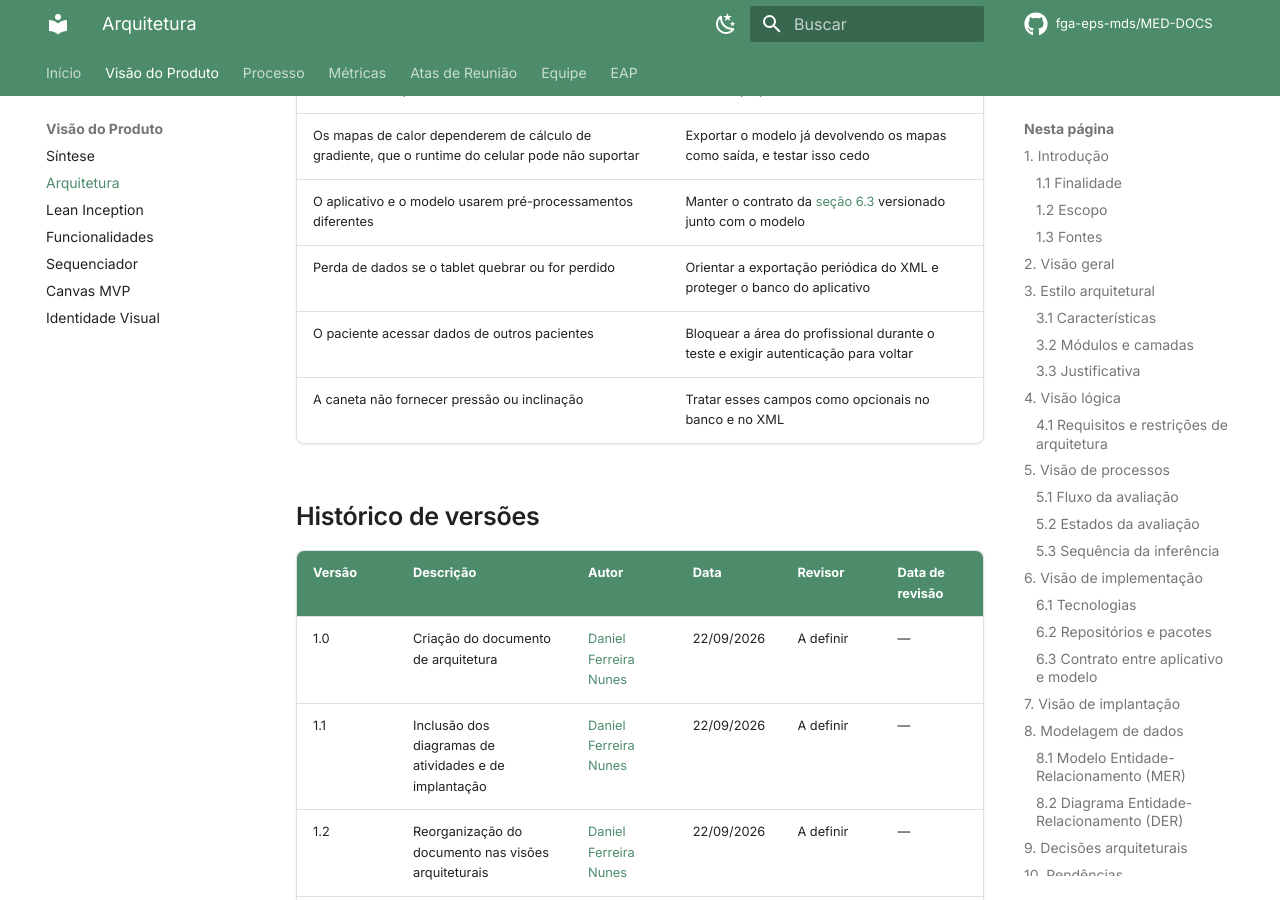
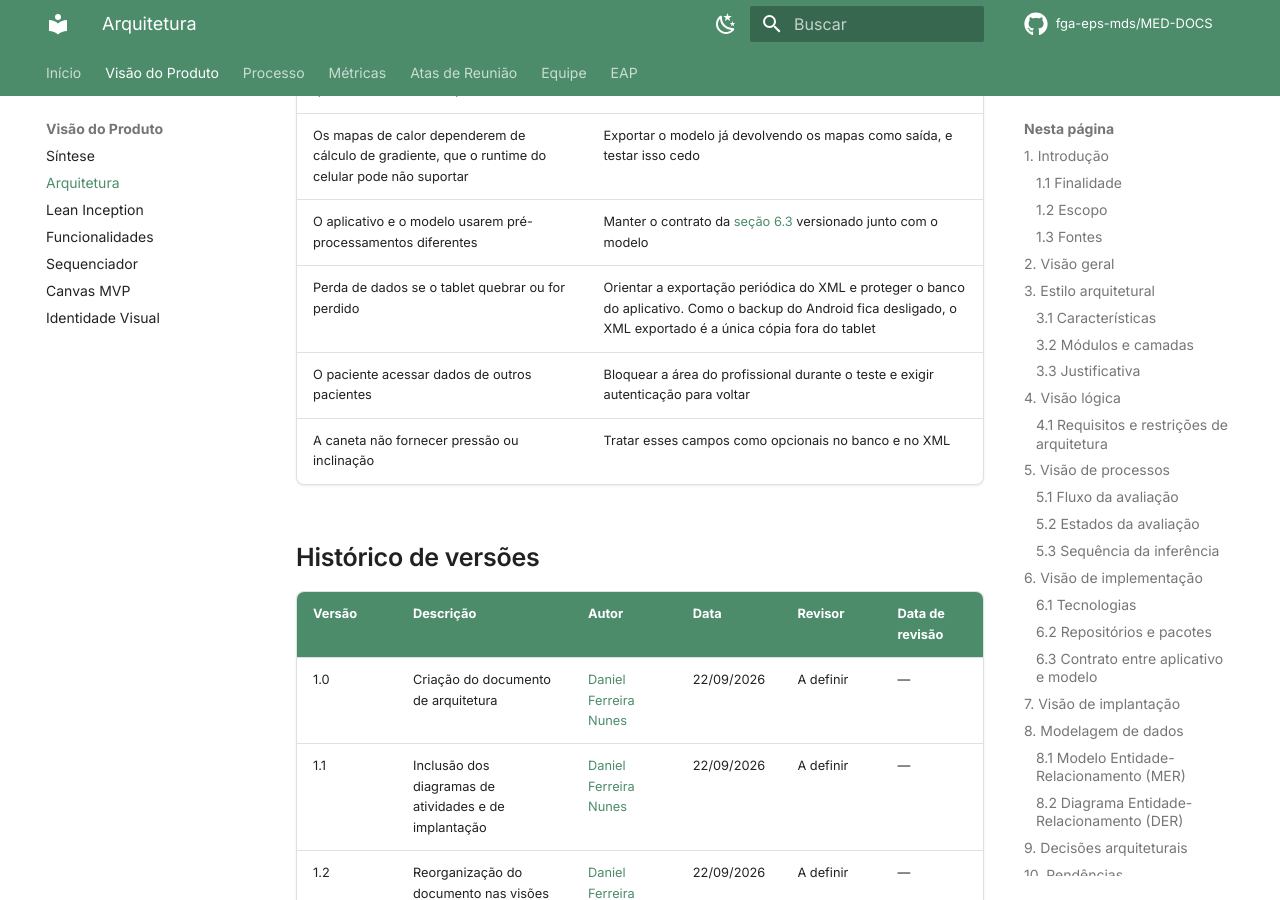
Before and after one commit to apollen27983/UNIEURO_MED-DOCS, an MkDocs documentation site: the page built from docs/produto/arquitetura.md, in a window 1280 px wide and 900 px high, scrolled down 19047 px. Built offline with MkDocs 1.6.1 and Material for MkDocs 9.7.7, drawn with Linux system fonts in a browser that asks for light colours; comment, search, counter and statistics services are not loaded.

Commit message:
docs(arquitetura): XML como única cópia dos dados fora do tablet

```diff
--- a/docs/produto/arquitetura.md
+++ b/docs/produto/arquitetura.md
@@ -353,7 +353,7 @@ Duas regras não aparecem no diagrama, porque a notação só permite cardinalid
 | O runtime do modelo exigir módulo nativo, que não funciona no Expo Go | Usar *development build* do Expo desde o início do projeto |
 | Os mapas de calor dependerem de cálculo de gradiente, que o runtime do celular pode não suportar | Exportar o modelo já devolvendo os mapas como saída, e testar isso cedo |
 | O aplicativo e o modelo usarem pré-processamentos diferentes | Manter o contrato da [seção 6.3](#63-contrato-entre-aplicativo-e-modelo) versionado junto com o modelo |
-| Perda de dados se o tablet quebrar ou for perdido | Orientar a exportação periódica do XML e proteger o banco do aplicativo |
+| Perda de dados se o tablet quebrar ou for perdido | Orientar a exportação periódica do XML e proteger o banco do aplicativo. Como o backup do Android fica desligado, o XML exportado é a única cópia fora do tablet |
 | O paciente acessar dados de outros pacientes | Bloquear a área do profissional durante o teste e exigir autenticação para voltar |
 | A caneta não fornecer pressão ou inclinação | Tratar esses campos como opcionais no banco e no XML |
 
```
